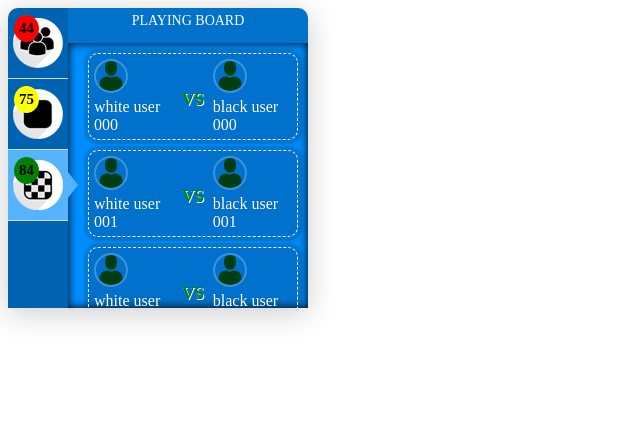
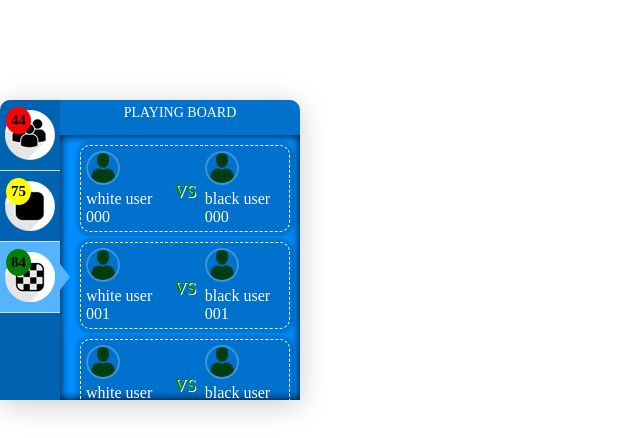
Before and after one commit to K4us/Chat-Box, a website: page state.html in a window 1280 px wide. Shown: the whole page, without its empty margins (0-640 px from the left). Drawn offline with nearby package versions, Linux system fonts and the light colour scheme; files that its build step writes are made by us from their sources.

Commit message:
- make resize and position

```diff
--- a/js/state.js
+++ b/js/state.js
@@ -1,14 +1,25 @@
 "use strict";
 
 function ActiveBox(option) {
+    this.box = $('#state');
     this.resize = function (option) {
-        this.width = option.width;
-        this.height = option.height;
-        var state = $('#state');
-        state.width(option.width);
-        state.height(option.height);
-        $('#tab-state').width(option.width - 60);
-        $('#tab-state .tab .content').height(option.height - 35);
+        option = option || {};
+        this.width = option.width || $(document).width();
+        this.height = option.height || $(document).height();
+        this.box.width(this.width);
+        this.box.height(this.height);
+        $('#tab-state').width(this.width - 60);
+        $('#tab-state .tab .content').height(this.height - 35);
+        this.position(option);
+    };
+    this.position = function (option) {
+        option = option || {};
+        this.x = option.x || this.x || 0;
+        this.y = option.y || this.y || 0;
+        this.box.css({
+            left: this.x,
+            top: this.y - this.height,
+        });
     };
     this.resize(option);
 
@@ -109,6 +120,8 @@ $(document).ready(function () {
     window.stateBox = new ActiveBox({
         width: 300,
         height: 300,
+        x: 0,
+        y: 400,
         user: user
     });
     stateBox.addUserOnlineClickListener(function (id) {
--- a/scss/mixins.scss
+++ b/scss/mixins.scss
@@ -159,4 +159,7 @@
     background: $brand-color;
     overflow: hidden;
     box-shadow: 0 5px 30px rgba(0, 0, 0, .2);
+    position: fixed;
+    top: 0;
+    left: 0;
 }
--- a/scss/state.scss
+++ b/scss/state.scss
@@ -150,7 +150,6 @@
                     overflow-x: auto;
                 }
                 .vs {
-                    float: right;
                     vertical-align: middle;
                     color: yellow;
                     span {
```
Also changed, not shown: js/chat.js (+22 -9 lines).
